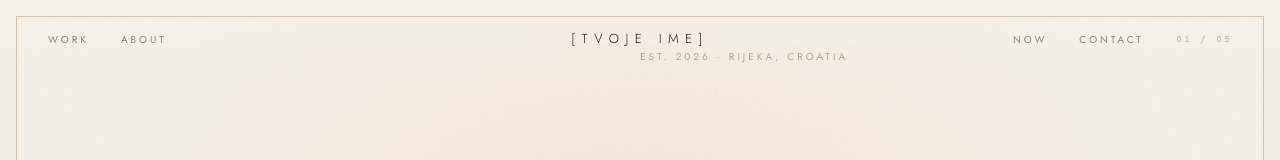
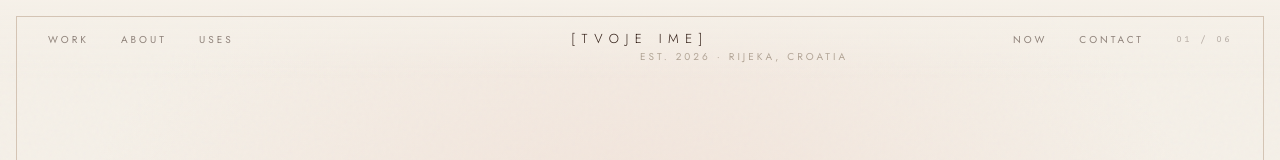
Before and after one commit to spacedOutTho/my-portfolio, a Next.js app: page / in a window 1280 px wide. Shown: the top 160 px of the page. Built offline with nearby package versions, Linux system fonts and the light colour scheme.

Commit message:
add Uses to nav

```diff
--- a/components/Nav.js
+++ b/components/Nav.js
@@ -6,11 +6,11 @@ export default function Nav() {
   const router = useRouter()
   const [menuOpen, setMenuOpen] = useState(false)
 
-  // All navigable pages — used for mobile menu and the film counter
   const links = [
     { href: '/',        label: 'Home' },
     { href: '/work',    label: 'Work' },
     { href: '/about',   label: 'About' },
+    { href: '/uses',    label: 'Uses' },
     { href: '/now',     label: 'Now' },
     { href: '/contact', label: 'Contact' },
   ]
@@ -30,6 +30,12 @@ export default function Nav() {
             className={router.pathname === '/about' ? 'active' : ''}
           >
             About
+          </Link>
+          <Link
+            href="/uses"
+            className={router.pathname === '/uses' ? 'active' : ''}
+          >
+            Uses
           </Link>
         </div>
 
```
